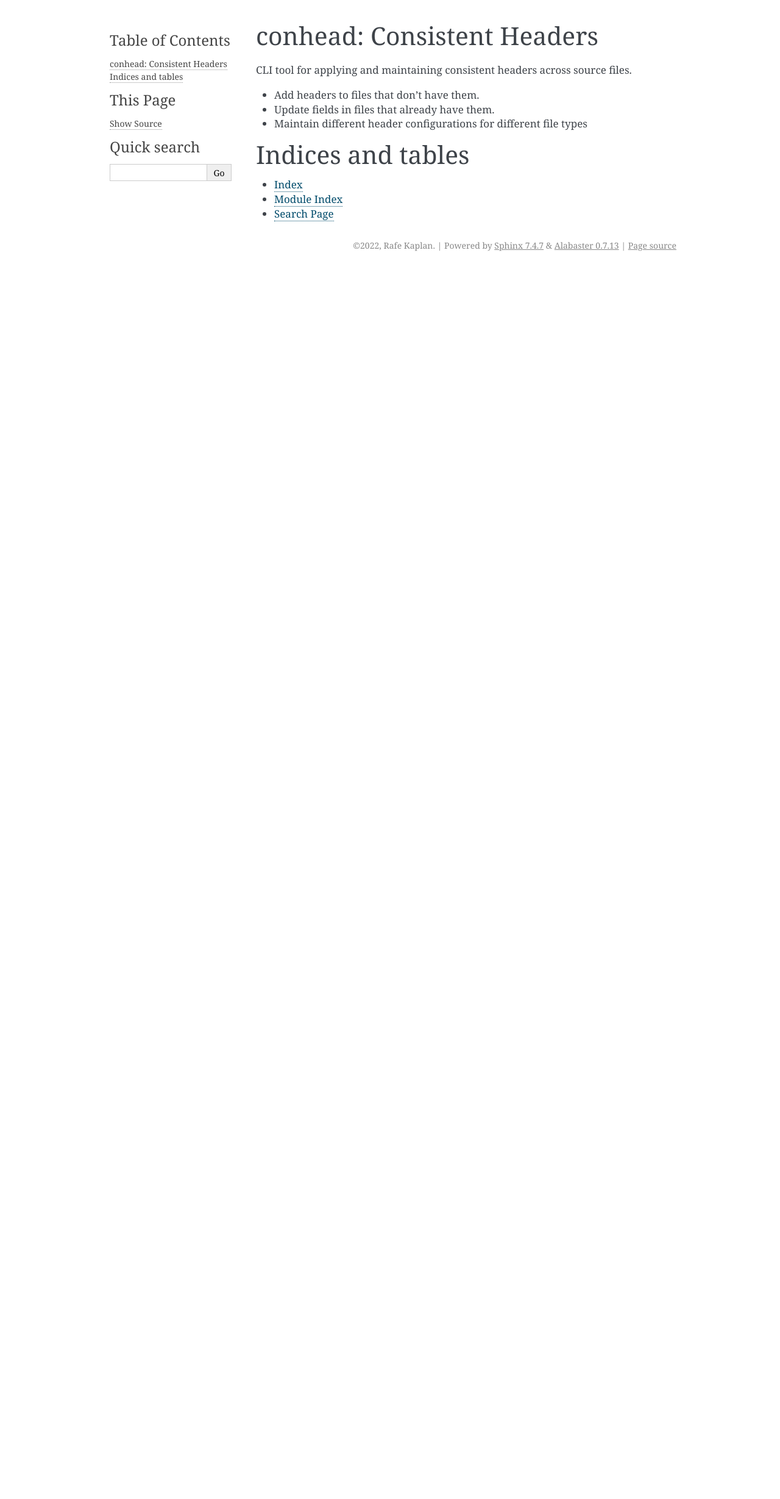
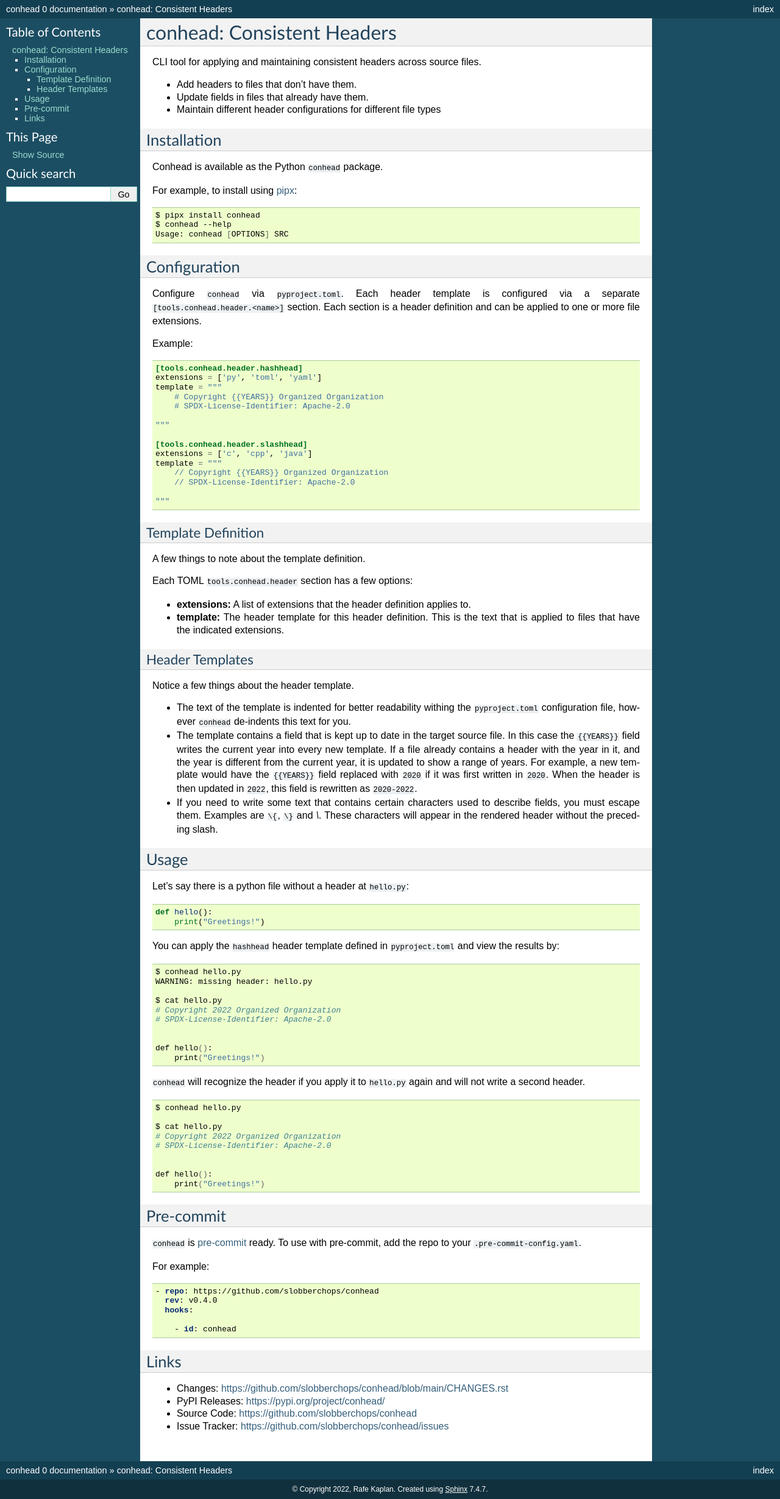
Before and after one commit to slobberchops/conhead, a Sphinx documentation site: the page built from docs/source/index.rst, in a window 1280 px wide. Shown: the whole page at 61% size. Built offline with Sphinx 7.4.7, drawn with Linux system fonts in a browser that asks for light colours; before the commit the page ends 900 px from its top, so only the background shows below that.

Commit message:
Index page documentation is more or less the readme for now.

```diff
--- a/docs/source/conf.py
+++ b/docs/source/conf.py
@@ -1,7 +1,7 @@
 # Copyright 2022 Rafe Kaplan
 # SPDX-License-Identifier: Apache-2.0
 #
-# Updated: 2022-06-06
+# Updated: 2022-06-07
 #
 # Configuration file for the Sphinx documentation builder.
 
@@ -33,5 +33,5 @@ exclude_patterns = []
 
 # -- Options for HTML output -------------------------------------------------
 
-html_theme = "alabaster"
+html_theme = "classic"
 # html_static_path = ["_static"]
--- a/docs/source/index.rst
+++ b/docs/source/index.rst
@@ -19,11 +19,156 @@ files.
    :maxdepth: 2
    :caption: Contents:
 
+Installation
+------------
+
+Conhead is available as the Python ``conhead`` package.
+
+For example, to install using `pipx`_:
+
+.. code-block:: shell
+
+    $ pipx install conhead
+    $ conhead --help
+    Usage: conhead [OPTIONS] SRC
+
+.. _pipx: https://github.com/pypa/pipx
+
+Configuration
+-------------
+
+Configure ``conhead`` via ``pyproject.toml``. Each header template
+is configured via a separate ``[tools.conhead.header.<name>]``
+section. Each section is a header definition and can be applied
+to one or more file extensions.
 
 
-Indices and tables
-==================
+Example:
 
-* :ref:`genindex`
-* :ref:`modindex`
-* :ref:`search`
+.. code-block:: toml
+
+    [tools.conhead.header.hashhead]
+    extensions = ['py', 'toml', 'yaml']
+    template = """
+        # Copyright {{YEARS}} Organized Organization
+        # SPDX-License-Identifier: Apache-2.0
+
+    """
+
+    [tools.conhead.header.slashhead]
+    extensions = ['c', 'cpp', 'java']
+    template = """
+        // Copyright {{YEARS}} Organized Organization
+        // SPDX-License-Identifier: Apache-2.0
+
+    """
+
+Template Definition
+~~~~~~~~~~~~~~~~~~~
+
+A few things to note about the template definition.
+
+Each TOML ``tools.conhead.header`` section has a few options:
+
+-   **extensions:** A list of extensions that the header definition
+    applies to.
+-   **template:** The header template for this header definition.
+    This is the text that is applied to files that have the
+    indicated extensions.
+
+Header Templates
+~~~~~~~~~~~~~~~~
+
+Notice a few things about the header template.
+
+-   The text of the template is indented for better readability
+    withing the ``pyproject.toml`` configuration file, however
+    ``conhead`` de-indents this text for you.
+-   The template contains a field that is kept up to date in
+    the target source file. In this case the ``{{YEARS}}`` field
+    writes the current year into every new template. If a file
+    already contains a header with the year in it, and the year
+    is different from the current year, it is updated to show
+    a range of years. For example, a new template would have
+    the ``{{YEARS}}`` field replaced with ``2020`` if it was
+    first written in ``2020``. When the header is then updated
+    in ``2022``, this field is rewritten as ``2020-2022``.
+-   If you need to write some text that contains certain
+    characters used to describe fields, you must escape them.
+    Examples are ``\{``, ``\}`` and `\\`. These characters will
+    appear in the rendered header without the preceding slash.
+
+Usage
+-----
+
+Let's say there is a python file without a header at ``hello.py``:
+
+.. code-block:: python
+
+
+    def hello():
+        print("Greetings!")
+
+You can apply the ``hashhead`` header template defined in
+``pyproject.toml`` and view the results by:
+
+.. code-block:: shell
+
+    $ conhead hello.py
+    WARNING: missing header: hello.py
+
+    $ cat hello.py
+    # Copyright 2022 Organized Organization
+    # SPDX-License-Identifier: Apache-2.0
+
+
+    def hello():
+        print("Greetings!")
+
+``conhead`` will recognize the header if you apply it to ``hello.py``
+again and will not write a second header.
+
+.. code-block:: shell
+
+    $ conhead hello.py
+
+    $ cat hello.py
+    # Copyright 2022 Organized Organization
+    # SPDX-License-Identifier: Apache-2.0
+
+
+    def hello():
+        print("Greetings!")
+
+Pre-commit
+----------
+
+``conhead`` is `pre-commit <https://pre-commit.com>`_ ready. To use
+with pre-commit, add the repo to your ``.pre-commit-config.yaml``.
+
+For example:
+
+.. code-block:: yaml
+
+    - repo: https://github.com/slobberchops/conhead
+      rev: v0.4.0
+      hooks:
+
+        - id: conhead
+
+Links
+-----
+
+-   Changes: https://github.com/slobberchops/conhead/blob/main/CHANGES.rst
+-   PyPI Releases: https://pypi.org/project/conhead/
+-   Source Code: https://github.com/slobberchops/conhead
+-   Issue Tracker: https://github.com/slobberchops/conhead/issues
+
+
+..
+    Indices and tables
+    ==================
+
+    * :ref:`genindex`
+    * :ref:`modindex`
+    * :ref:`search`
```
